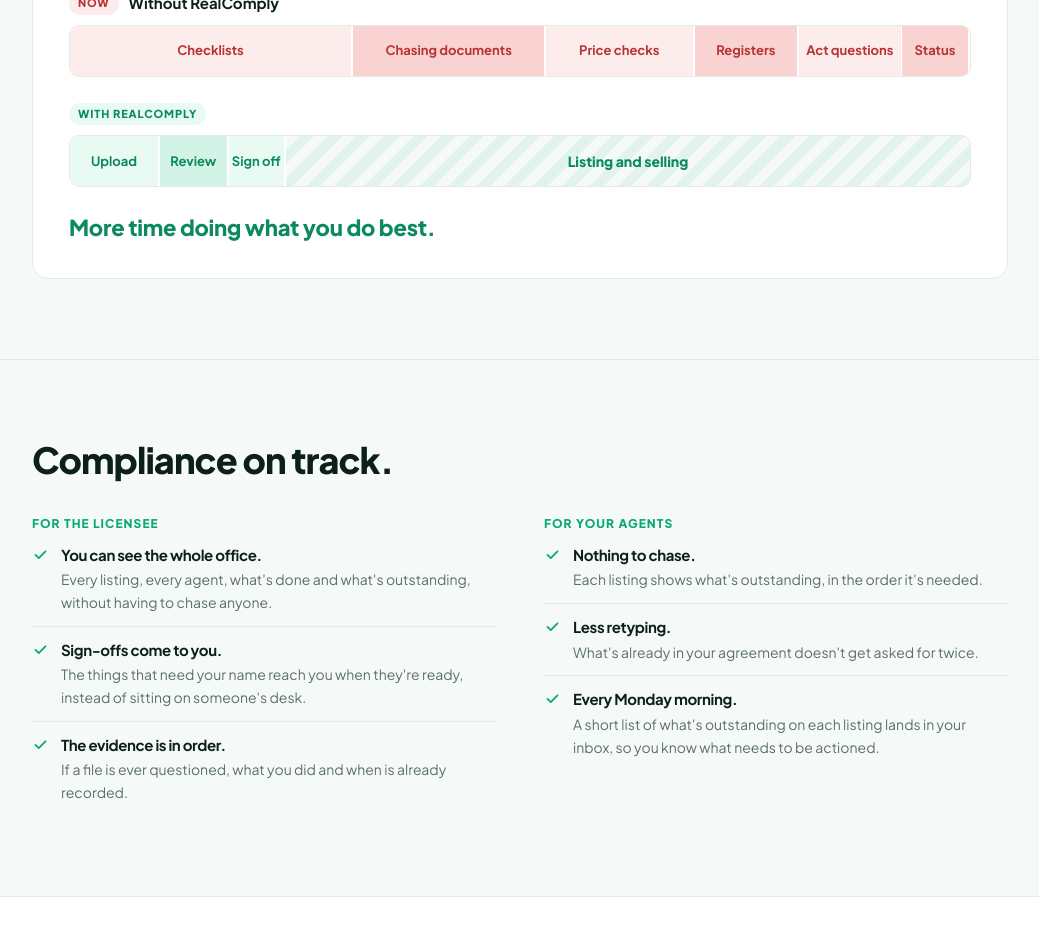
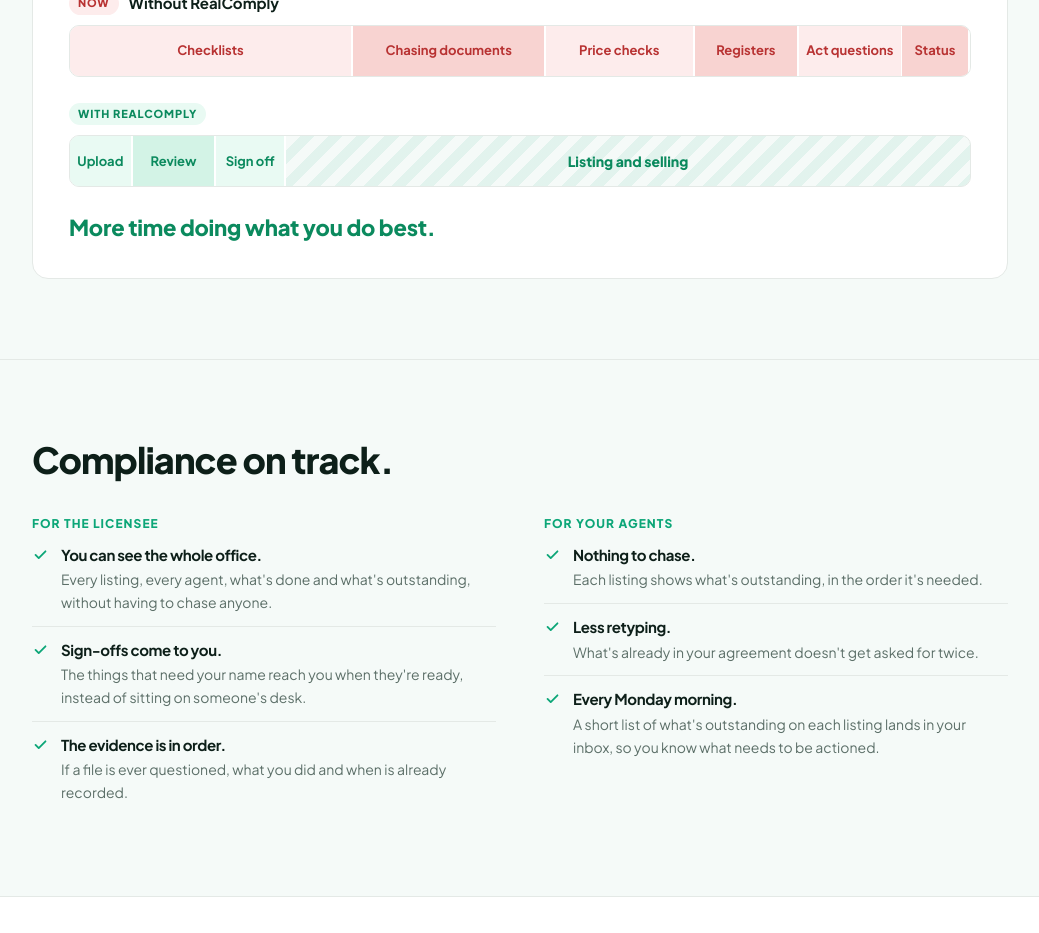
Before and after one commit to RealComply/realcomply-app, a Next.js app: page / in a window 1280 px wide. Shown: the part 3660-4593 px from the top of the page, without its empty margins (120-1159 px from the left). Built offline with nearby package versions, Linux system fonts and the light colour scheme; no server answers.

Commit message:
Time back graphic: Upload is the smallest step
Co-Authored-By: Claude Opus 5.5 (1M context) <noreply@anthropic.com>
Claude-Session: https://claude.ai/code/session_015YAhvh2FcRr5grfou9ucQx

```diff
--- a/src/components/landing/TimeBack.tsx
+++ b/src/components/landing/TimeBack.tsx
@@ -20,8 +20,10 @@ const BEFORE = [
   { label: "Status", flex: 0.6, phone: 1.3 },
 ];
 
+// Upload is the smallest (Adam, 23 Oct 2026: "it takes such a small amount
+// of time"). Was 1.4, the biggest.
 const AFTER = [
-  { label: "Upload", flex: 1.4 },
+  { label: "Upload", flex: 0.7 },
   { label: "Review", flex: 1 },
   { label: "Sign off", flex: 0.8 },
 ];
```
